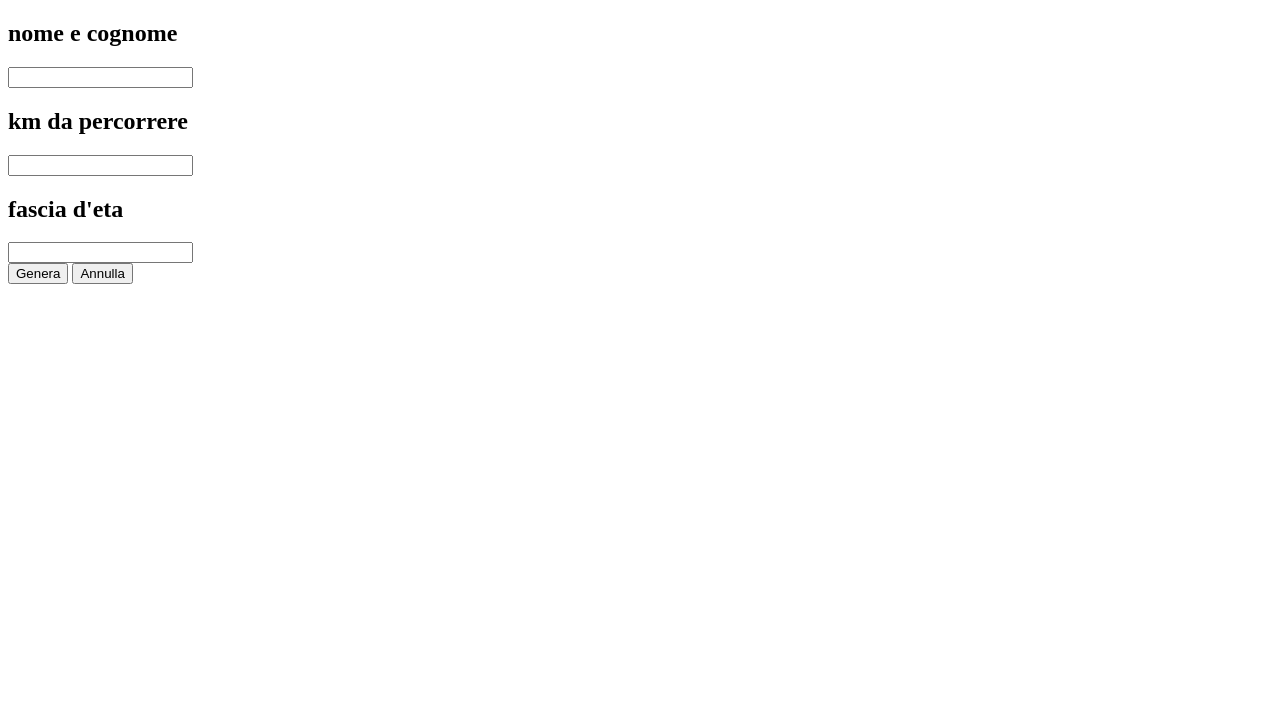
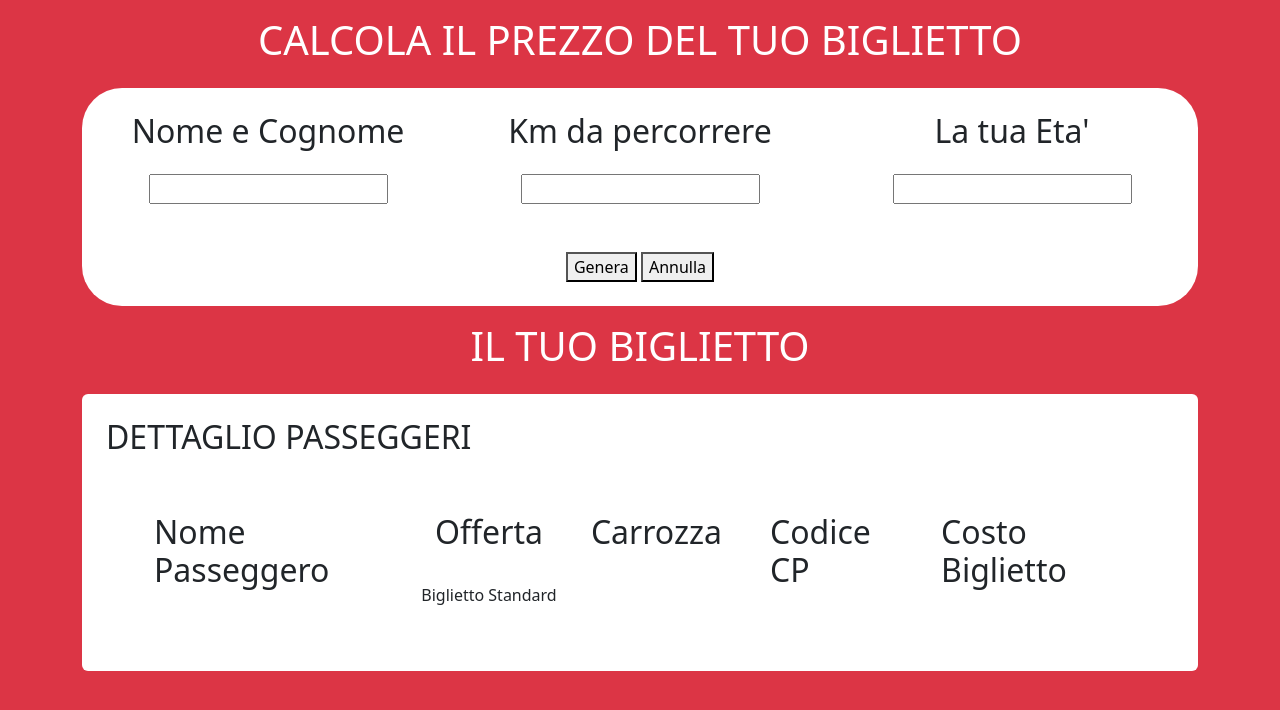
Before and after one commit to PinoMacri/js-biglietto-treno-form, a plain HTML site: page index.html in a window 1280 px wide. Drawn offline with nearby package versions, Linux system fonts and the light colour scheme.

Commit message:
Esercizio Consegnato

```diff
--- a/css/style.css
+++ b/css/style.css
@@ -0,0 +1,4 @@
+
+.contenitore-form {
+    border-radius: 40px;
+}
--- a/index.html
+++ b/index.html
@@ -6,42 +6,101 @@
     <meta http-equiv="X-UA-Compatible" content="IE=edge">
     <meta name="viewport" content="width=device-width, initial-scale=1.0">
     <title>Document</title>
+    <link href="https://cdn.jsdelivr.net/npm/bootstrap@5.2.3/dist/css/bootstrap.min.css" rel="stylesheet"
+        integrity="sha384-rbsA2VBKQhggwzxH7pPCaAqO46MgnOM80zW1RWuH61DGLwZJEdK2Kadq2F9CUG65" crossorigin="anonymous">
     <link rel="stylesheet" href="css/style.css">
 </head>
 
-<body>
+<body class="bg-danger">
+    <section class="bigliettoTreno">
+        <div class="container">
+
+            <div class="titoloGenerale text-center p-3">
+                <h1 class="text-white">CALCOLA IL PREZZO DEL TUO BIGLIETTO</h1>
+            </div>
 
             <form action="">
-        <h2>nome e cognome</h2>
+                <div class="contenitore-form d-flex flex-wrap text-center justify-content-between bg-white">
+                    <div class="p-4 col-4">
+                        <h2 class="pb-3">Nome e Cognome</h2>
                         <input id="input" type="text">
-
-        <h2>km da percorrere</h2>
-        <input id="numeroKm" type="number">
-
-        <h2>fascia d'eta</h2>
-        <input id="eta" type="number">
-
-        <br>
-
+                    </div>
+                    <div class="p-4 col-4 ">
+                        <h2 class="pb-3">Km da percorrere</h2>
+                        <input id="numeroKm" type="number" min="10">
+                    </div>
+                    <div class="p-4 col-4">
+                        <h2 class="pb-3">La tua Eta'</h2>
+                        <input id="eta" type="number" min="5">
+                    </div>
+                    <div class="text-center col-12 p-4">
                         <button type="button" id="button">Genera</button>
                         <button type="reset">Annulla</button>
+                    </div>
+                </div>
             </form>
 
-    <div id="nomePassegero">
+            <div>
+                <div class="titoloGenerale text-center p-3">
+                    <h1 class="text-white">IL TUO BIGLIETTO</h1>
+                </div>
+                <div class="bg-white rounded p-4">
+                    <div>
+                        <h2>
+                            DETTAGLIO PASSEGGERI
+                        </h2>
+                    </div>
+
+                    <div class="d-flex justify-content-center p-4">
+                        <div>
+                            <div class="p-4">
+                                <h2>Nome Passeggero</h2>
+                            </div>
+                            <div id="nomePassegero" class="text-center">
 
                             </div>
+                        </div>
 
-    <div id="generatore">
+                        <div >
+                            <div class="p-4">
+                                <h2>Offerta</h2>
+                            </div>
+                            <div id="offerta" class="text-center">
+                                <p>Biglietto Standard</p>
+                            </div>
+                        </div>
+
+                        <div >
+                            <div class="p-4">
+                                <h2>Carrozza</h2>
+                            </div>
+                            <div id="carrozza" class="text-center">
 
                             </div>
+                        </div>
 
-    <div id="carrozza">
+                        <div>
+                            <div class="p-4">
+                                <h2>Codice CP</h2>
+                            </div>
+                            <div id="codiceCP" class="text-center">
 
                             </div>
+                        </div>
 
-    <div id="codiceCP">
+                        <div>
+                            <div class="p-4">
+                                <h2>Costo Biglietto</h2>
+                            </div>
+                            <div id="generatore" class="text-center">
 
                             </div>
+                        </div>
+                    </div>
+                </div>
+            </div>
+        </div>
+    </section>
 
     <script src="js/script.js"></script>
 </body>
--- a/js/script.js
+++ b/js/script.js
@@ -1,3 +1,4 @@
+/*NON RIPETO I PUNTI COMMENTATI IN QUANTO SONO UGUALI AL VECCHIO ESERCIZIO*/
 const nomePassegero = document.getElementById("nomePassegero")
 const input = document.getElementById("input")
 const generatore = document.getElementById("generatore")
@@ -23,7 +24,7 @@ button.addEventListener("click" , function (){
 })
 button.addEventListener("click" , function (){
     const textDue = (numeroKm.value.trim() * 0.21 );
-    generatore.innerText = textDue.toFixed(2) ;
+    generatore.innerText = textDue.toFixed(2) + euro;
     generatore.value = "";
     let scontoTextDue = textDue * 20 / 100;
     let scontoDefinitivoTextDue = textDue - scontoTextDue;
@@ -31,10 +32,10 @@ button.addEventListener("click" , function (){
     let scontoBigDefinitivoTextDue = textDue - scontoBigTextDue;
 
     if (eta.value < max ) {
-    generatore.innerText = scontoDefinitivoTextDue.toFixed(2) ;
+    generatore.innerText = scontoDefinitivoTextDue.toFixed(2) + euro ;
     }
     else if (eta.value  >= min ) {
-    generatore.innerText = scontoBigDefinitivoTextDue.toFixed(2) ;
+    generatore.innerText = scontoBigDefinitivoTextDue.toFixed(2) + euro ;
     }
 })
 button.addEventListener("click" , function (){
```
Lines whose indentation alone changed are shown as unchanged.
